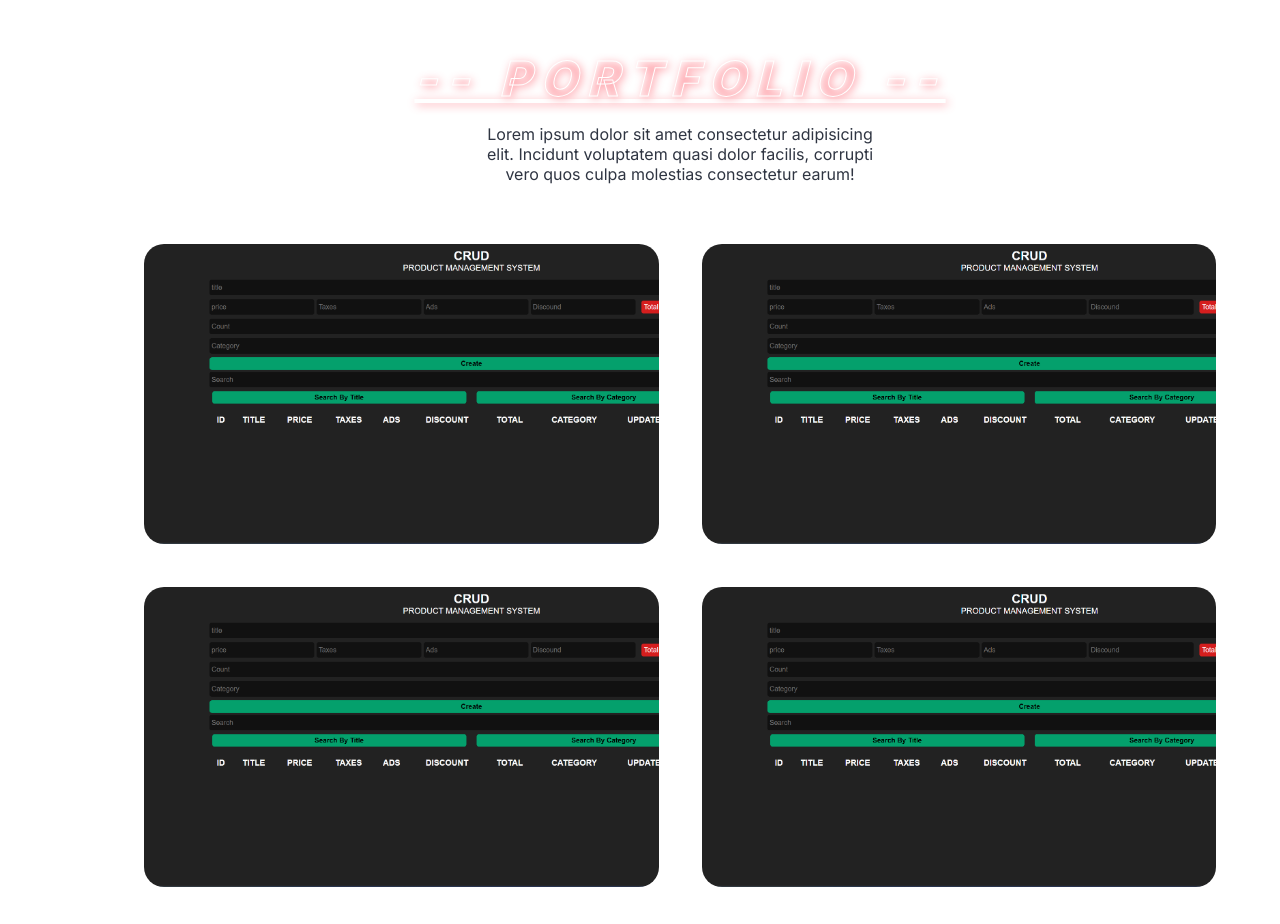
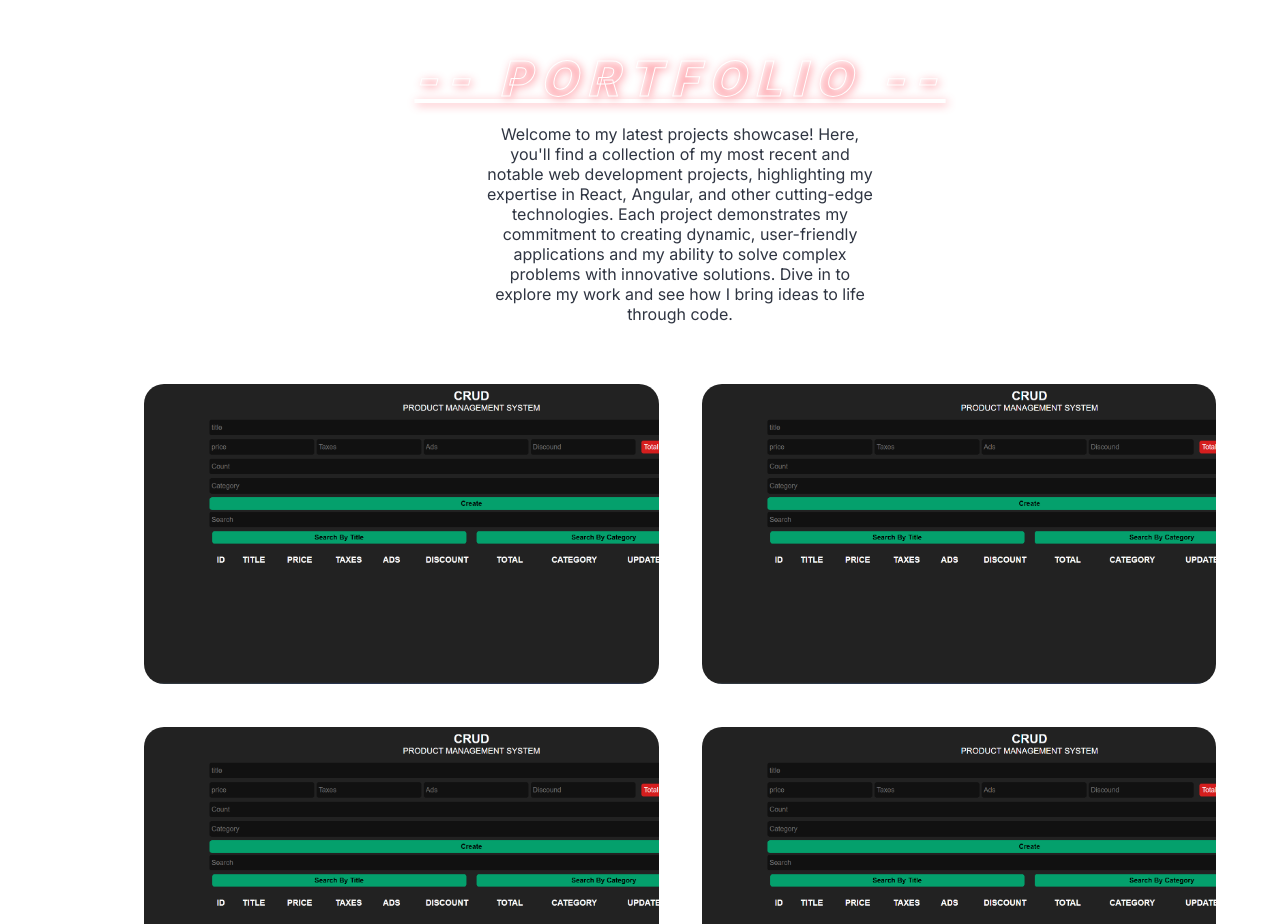
Before and after one commit to HeshamAhmedShaban/Personal-Portfolio, a plain HTML site: page index.html in a window 1280 px wide. Shown: the part 2540-3464 px from the top of the page. Drawn offline with nearby package versions, Linux system fonts and the light colour scheme; a web font is replaced by a local one.

Commit message:
Write some of my data

```diff
--- a/index.html
+++ b/index.html
@@ -411,7 +411,7 @@
                         <div class="wrapper center left animate">
                             <div class="head">
                                 <h2 class="text-shadow"> -- Portfolio -- </h2>
-                                <p>Lorem ipsum dolor sit amet consectetur adipisicing elit. Incidunt voluptatem quasi dolor facilis, corrupti vero quos culpa molestias consectetur earum!</p>
+                                <p>Welcome to my latest projects showcase! Here, you'll find a collection of my most recent and notable web development projects, highlighting my expertise in React, Angular, and other cutting-edge technologies. Each project demonstrates my commitment to creating dynamic, user-friendly applications and my ability to solve complex problems with innovative solutions. Dive in to explore my work and see how I bring ideas to life through code.</p>
                             </div>
                             <ul>
                                 <li>
```
